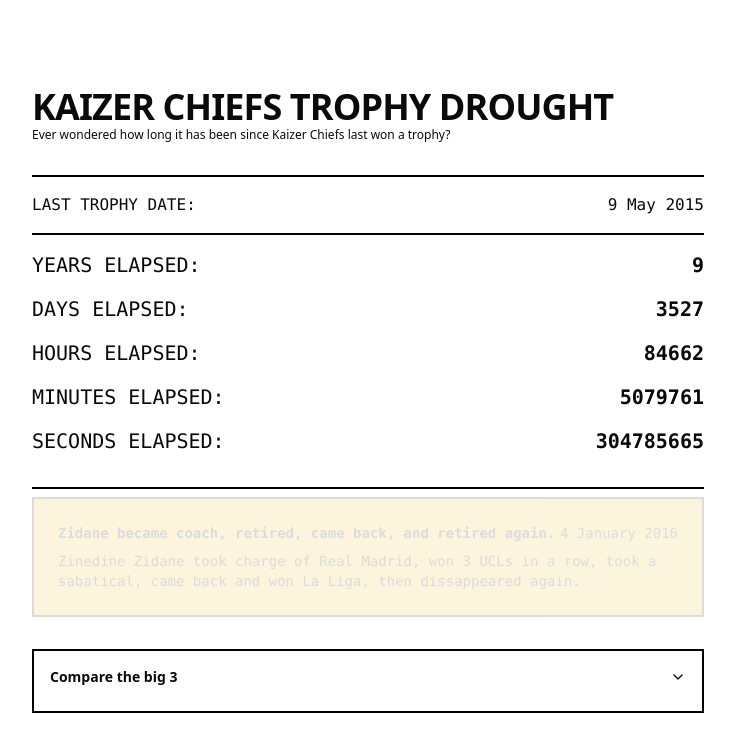
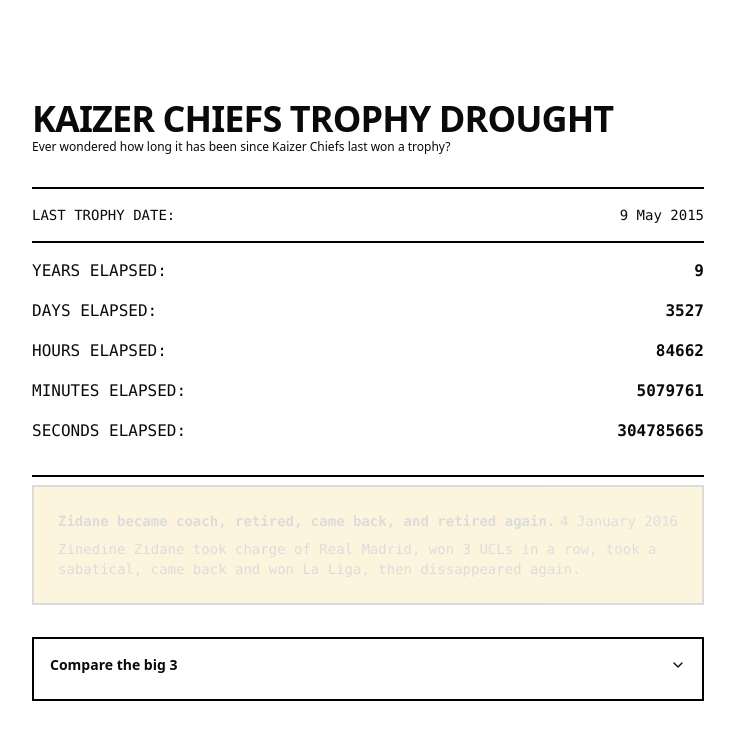
Before and after one commit to princethila/chiefsdroughttracker, a Next.js app: page / in a window 1280 px wide. Shown: the top 752 px of the page, without its empty margins (272-1007 px from the left). Built offline with nearby package versions, Linux system fonts and the light colour scheme.

Commit message:
reduced text size

```diff
--- a/app/page.tsx
+++ b/app/page.tsx
@@ -296,31 +296,31 @@
 
         <div className="space-y-8">
           <div className="space-y-4 border-t-2 border-black pt-4">
-            <div className="flex justify-between font-mono sm:text-base text-sm pb-4 border-black border-b-2">
+            <div className="flex justify-between font-mono sm:text-sm text-xs pb-4 border-black border-b-2">
               <span>LAST TROPHY DATE:</span>
               <span className="">{formatDate(lastTrophyDate)}</span>
             </div>
-            <div className="flex justify-between font-mono sm:text-xl text-base">
+            <div className="flex justify-between font-mono sm:text-base text-sm">
               <span>YEARS ELAPSED:</span>
               <span className="font-bold">{timeElapsed?.years}</span>
             </div>
 
-            <div className="flex justify-between font-mono sm:text-xl text-base">
+            <div className="flex justify-between font-mono sm:text-base text-sm">
               <span>DAYS ELAPSED:</span>
               <span className="font-bold">{timeElapsed?.days}</span>
             </div>
 
-            <div className="flex justify-between font-mono sm:text-xl text-base">
+            <div className="flex justify-between font-mono sm:text-base text-sm">
               <span>HOURS ELAPSED:</span>
               <span className="font-bold">{timeElapsed?.hours}</span>
             </div>
 
-            <div className="flex justify-between font-mono sm:text-xl text-base">
+            <div className="flex justify-between font-mono sm:text-base text-sm">
               <span>MINUTES ELAPSED:</span>
               <span className="font-bold">{timeElapsed?.minutes}</span>
             </div>
 
-            <div className="flex justify-between font-mono sm:text-xl text-base">
+            <div className="flex justify-between font-mono sm:text-base text-sm">
               <span>SECONDS ELAPSED:</span>
               <span className="font-bold">{timeElapsed?.seconds}</span>
             </div>
```
